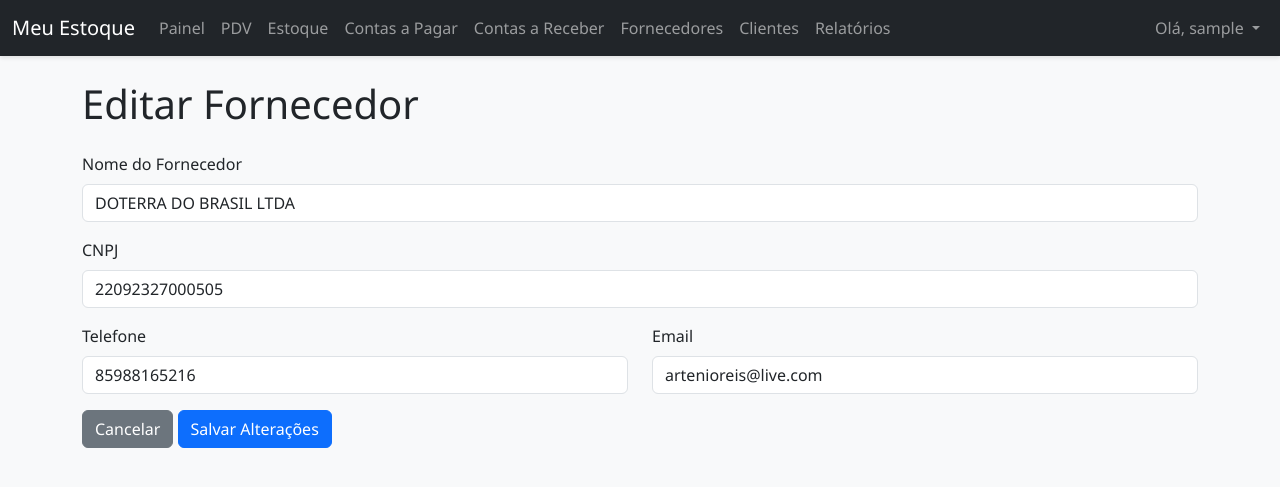
After one commit to artenioreis/meu_estoque, a Flask app: page /fornecedor/editar/1 in a window 1280 px wide. The commit adds this page. Shown: the top 487 px of the page. Run offline with Flask 3, Linux system fonts and the light colour scheme; a user stored in the database is signed in.

```diff
--- a/app.py
+++ b/app.py
@@ -142,19 +142,57 @@ def finalizar_venda():
 @app.route('/fornecedores')
 @login_required
 def listar_fornecedores():
-    fornecedores = Fornecedor.query.order_by(Fornecedor.nome.asc()).all()
-    return render_template('fornecedores.html', fornecedores=fornecedores)
+    search_term = request.args.get('q')
+    query = Fornecedor.query
+    if search_term:
+        query = query.filter(or_(Fornecedor.nome.ilike(f'%{search_term}%'), Fornecedor.cnpj.ilike(f'%{search_term}%')))
+    fornecedores = query.order_by(Fornecedor.nome.asc()).all()
+    return render_template('fornecedores.html', fornecedores=fornecedores, search_term=search_term)
 
 @app.route('/fornecedor/novo', methods=['GET', 'POST'])
 @login_required
 def adicionar_fornecedor():
     if request.method == 'POST':
-        novo_fornecedor = Fornecedor(nome=request.form['nome'], telefone=request.form.get('telefone'), email=request.form.get('email'))
+        cnpj = request.form.get('cnpj')
+        if cnpj and Fornecedor.query.filter_by(cnpj=cnpj).first():
+            flash('Já existe um fornecedor com este CNPJ.', 'danger')
+            return render_template('adicionar_fornecedor.html')
+        novo_fornecedor = Fornecedor(nome=request.form['nome'], telefone=request.form.get('telefone'), email=request.form.get('email'), cnpj=cnpj)
         db.session.add(novo_fornecedor)
         db.session.commit()
         flash('Fornecedor cadastrado com sucesso!', 'success')
         return redirect(url_for('listar_fornecedores'))
     return render_template('adicionar_fornecedor.html')
+
+@app.route('/fornecedor/editar/<int:id>', methods=['GET', 'POST'])
+@login_required
+def editar_fornecedor(id):
+    fornecedor = db.session.get(Fornecedor, id)
+    if request.method == 'POST':
+        cnpj = request.form.get('cnpj')
+        if cnpj and Fornecedor.query.filter(Fornecedor.cnpj == cnpj, Fornecedor.id != id).first():
+            flash('Já existe outro fornecedor com este CNPJ.', 'danger')
+            return render_template('editar_fornecedor.html', fornecedor=fornecedor)
+        fornecedor.nome = request.form['nome']
+        fornecedor.telefone = request.form.get('telefone')
+        fornecedor.email = request.form.get('email')
+        fornecedor.cnpj = cnpj
+        db.session.commit()
+        flash('Fornecedor atualizado com sucesso!', 'success')
+        return redirect(url_for('listar_fornecedores'))
+    return render_template('editar_fornecedor.html', fornecedor=fornecedor)
+
+@app.route('/fornecedor/excluir/<int:id>', methods=['POST'])
+@login_required
+def excluir_fornecedor(id):
+    fornecedor = db.session.get(Fornecedor, id)
+    if fornecedor.produtos or fornecedor.contas:
+        flash('Não é possível excluir este fornecedor pois ele possui produtos ou contas a pagar associados.', 'danger')
+        return redirect(url_for('listar_fornecedores'))
+    db.session.delete(fornecedor)
+    db.session.commit()
+    flash('Fornecedor excluído com sucesso!', 'danger')
+    return redirect(url_for('listar_fornecedores'))
 
 # --- ROTAS DE PRODUTOS ---
 @app.route('/produtos')
--- /dev/null
+++ b/templates/editar_fornecedor.html
@@ -0,0 +1,31 @@
+{% extends 'base.html' %}
+
+{% block title %}Editar Fornecedor{% endblock %}
+
+{% block content %}
+<h1 class="mb-4">Editar Fornecedor</h1>
+
+<form action="{{ url_for('editar_fornecedor', id=fornecedor.id) }}" method="POST">
+    <div class="mb-3">
+        <label for="nome" class="form-label">Nome do Fornecedor</label>
+        <input type="text" class="form-control" id="nome" name="nome" value="{{ fornecedor.nome }}" required>
+    </div>
+    <div class="mb-3">
+        <label for="cnpj" class="form-label">CNPJ</label>
+        <input type="text" class="form-control" id="cnpj" name="cnpj" value="{{ fornecedor.cnpj or '' }}">
+    </div>
+    <div class="row">
+        <div class="col-md-6 mb-3">
+            <label for="telefone" class="form-label">Telefone</label>
+            <input type="text" class="form-control" id="telefone" name="telefone" value="{{ fornecedor.telefone or '' }}">
+        </div>
+        <div class="col-md-6 mb-3">
+            <label for="email" class="form-label">Email</label>
+            <input type="email" class="form-control" id="email" name="email" value="{{ fornecedor.email or '' }}">
+        </div>
+    </div>
+
+    <a href="{{ url_for('listar_fornecedores') }}" class="btn btn-secondary">Cancelar</a>
+    <button type="submit" class="btn btn-primary">Salvar Alterações</button>
+</form>
+{% endblock %}
```
Also changed, not shown: models.py (+3 -37 lines), templates/adicionar_fornecedor.html (+11 -5 lines), templates/fornecedores.html (+12 -28 lines), instance/database.db.
